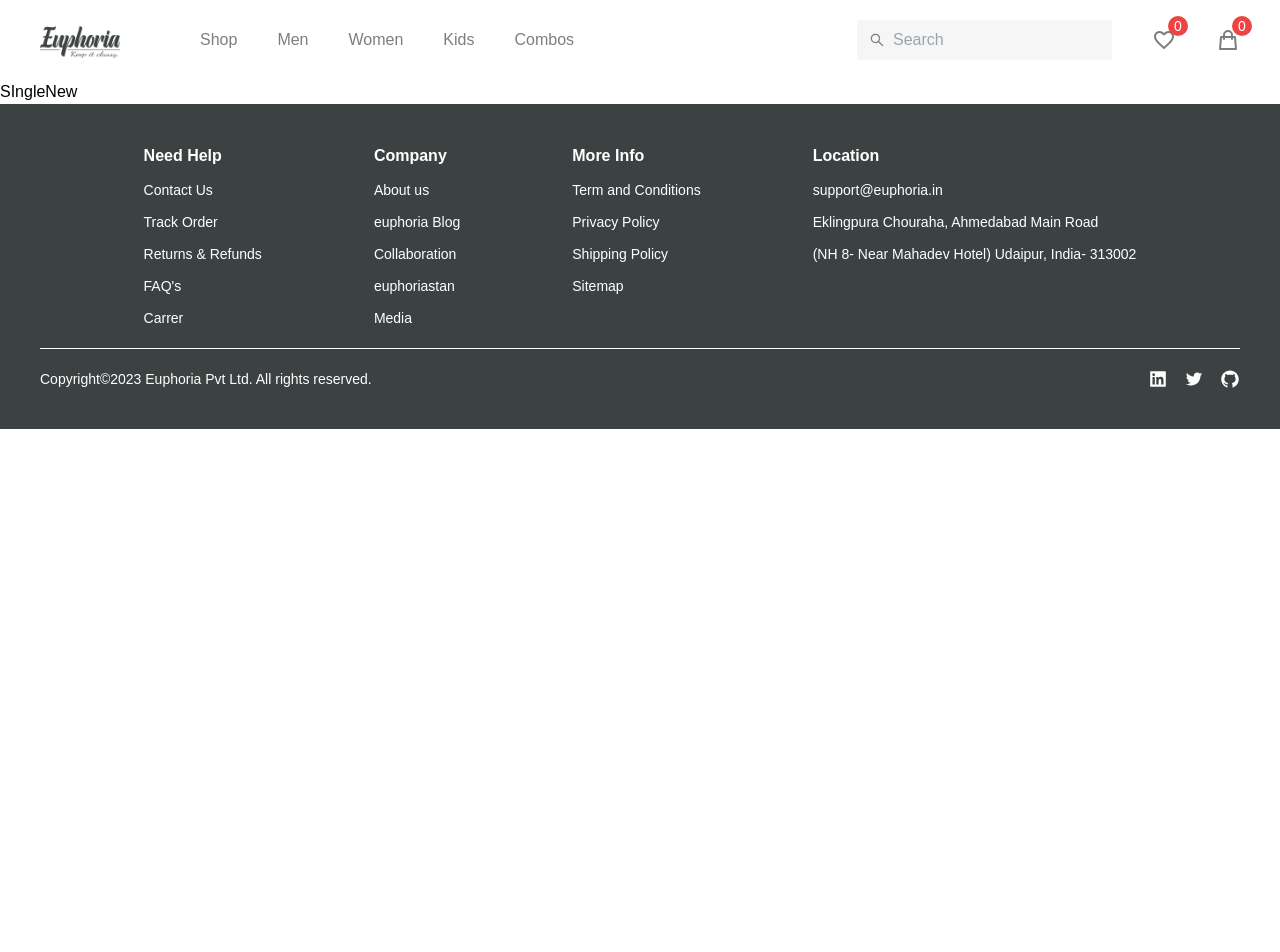
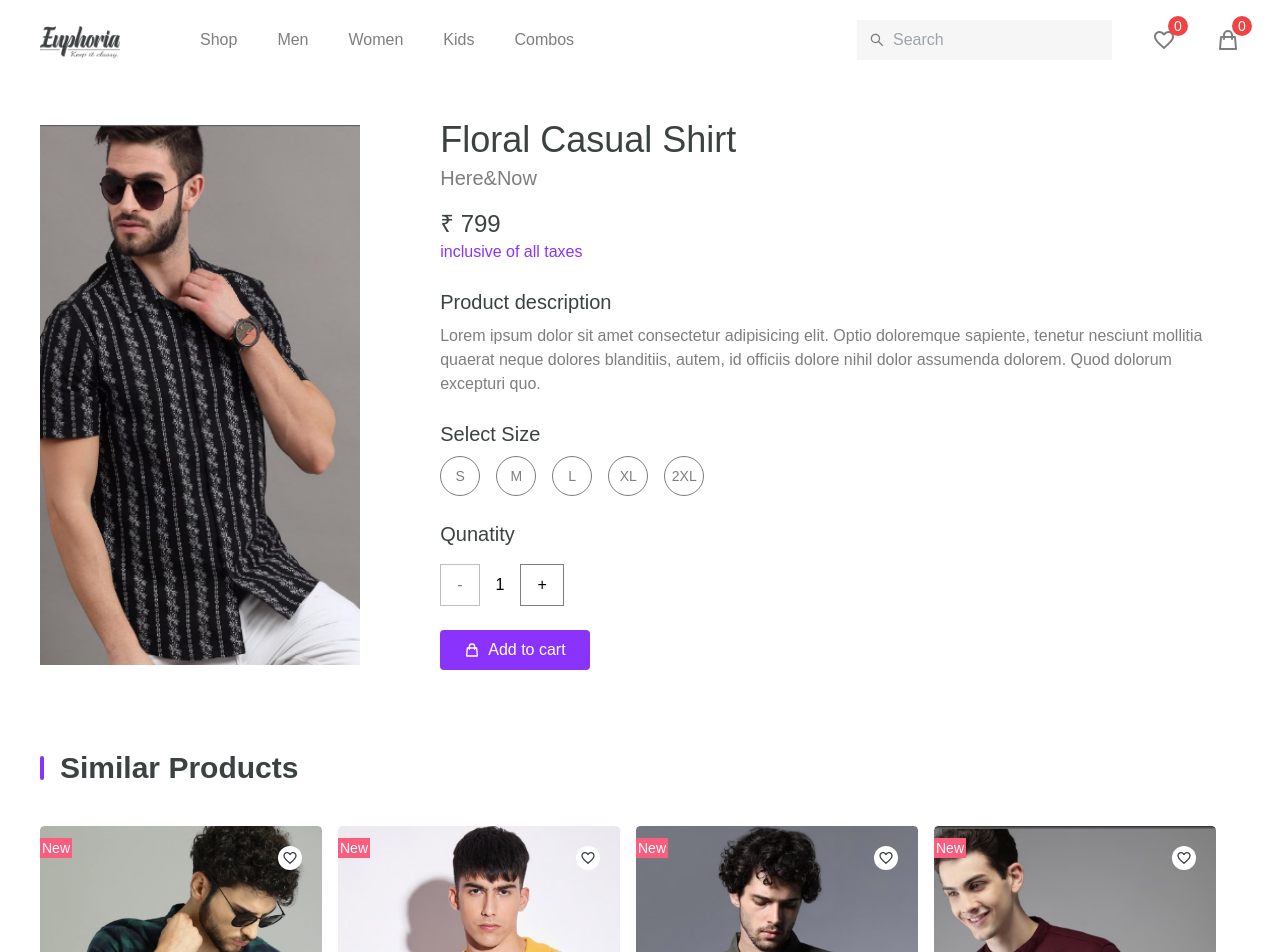
Before and after one commit to PrtHub/Euphoria-EcommerceApplication, a React (Vite) app: page /single/1 in a window 1280 px wide. Shown: the top 952 px of the page. Before the commit the page ends 800 px from the top, so only its background shows below. Built offline with nearby package versions, Linux system fonts and the light colour scheme; a web font is replaced by a local one.

Commit message:
single new page created

```diff
--- a/src/pages/SingleNew.jsx
+++ b/src/pages/SingleNew.jsx
@@ -1,16 +1,171 @@
-import { useParams } from "react-router-dom"
-import { Newproducts } from "../data/data"
-
+import { Newproducts } from "../data/data";
+import { Lazy, NewCard, TitleCard } from "../components";
+import { Link, useParams } from "react-router-dom";
+import { useState } from "react";
+import { HiOutlineShoppingBag } from "react-icons/hi";
+import { useDispatch } from "react-redux";
+import { addToCart } from "../redux/CartSlice";
 
 const SIngleNew = () => {
+  const dispatch = useDispatch();
+  const { id } = useParams();
+  const [goToCart, setGoToCart] = useState(false);
+  const [quantity, setQuantity] = useState(1);
 
-  const { id } = useParams()
+  const selectedProduct = Newproducts.find(
+    (product) => product.id === parseInt(id)
+  );
 
-  const selectedProductId =  Newproducts.find((product) => product.id === parseInt(id))
+  const similarProduct = Newproducts.filter(
+    (product) =>
+      product.tag === selectedProduct.tag && product.id !== selectedProduct.id
+  );
+
+  const similarProductCount = similarProduct.slice(0, 4);
+
+  const handleQuantity = (operation) => {
+    setQuantity((prevQuantity) =>
+      operation === "i" ? prevQuantity + 1 : prevQuantity - 1
+    );
+  };
+
+  const title = selectedProduct.title;
+  const image = selectedProduct.img;
+  const price = selectedProduct.price;
+
+  const handleAddToCart = () => {
+    dispatch(
+      addToCart({
+        id: selectedProduct.id,
+        title,
+        image,
+        price,
+        quantity,
+      })
+    ),
+      setGoToCart(true);
+  };
 
   return (
-    <div>SIngleNew</div>
-  )
-}
+    <main className="w-full h-full flex flex-col items-start px-5 xl:px-10 py-10 gap-20">
+      <section className="w-full h-full flex flex-col lg:flex-row items-start  lg:items-center justify-start gap-10 lg:gap-20">
+        <section className="w-full h-full sm:w-[410px] sm:h-[540px]">
+          <Lazy
+            img={selectedProduct.img}
+            className="w-full h-full sm:w-[410px] sm:h-[540px] object-center"
+          />
+        </section>
+        <section className="flex flex-col justify-start items-start gap-6">
+          <header className="flex flex-col items-start justify-start gap-4">
+            <section className="flex flex-col items-start justify-start gap-1">
+              <h1 className="font-medium text-3xl md:text-4xl text-black-100 capitalize">
+                {selectedProduct.title}
+              </h1>
+              <p className="capitalize text-light-gray text-xl font-medium">
+                {selectedProduct.brand}
+              </p>
+            </section>
+            <section className="">
+              <p className="font-normal text-black-100 text-2xl">
+                &#8377; {selectedProduct.price}
+              </p>
+              <p className="text-dark-violet font-medium">
+                inclusive of all taxes
+              </p>
+            </section>
+          </header>
+          <article className="max-w-5xl flex flex-col justify-start items-start gap-2">
+            <h3 className="font-medium text-xl text-black-100">
+              Product description
+            </h3>
+            <p className="text-light-gray">
+              Lorem ipsum dolor sit amet consectetur adipisicing elit. Optio
+              doloremque sapiente, tenetur nesciunt mollitia quaerat neque
+              dolores blanditiis, autem, id officiis dolore nihil dolor
+              assumenda dolorem. Quod dolorum excepturi quo.
+            </p>
+          </article>
+          <section className="flex flex-col gap-2 items-start">
+            <h3 className="font-medium text-xl text-black-100">Select Size</h3>
+            <div className="flex items-center gap-4">
+              <p className="w-10 h-10 text-light-gray border-[1px] border-light-gray rounded-full p-4 flex items-center justify-center text-sm">
+                S
+              </p>
+              <p className="w-10 h-10 text-light-gray border-[1px] border-light-gray rounded-full p-4 flex items-center justify-center text-sm">
+                M
+              </p>
+              <p className="w-10 h-10 text-light-gray border-[1px] border-light-gray rounded-full p-4 flex items-center justify-center text-sm">
+                L
+              </p>
+              <p className="w-10 h-10 text-light-gray border-[1px] border-light-gray rounded-full p-4 flex items-center justify-center text-sm">
+                XL
+              </p>
+              <p className="w-10 h-10 text-light-gray border-[1px] border-light-gray rounded-full p-4 flex items-center justify-center text-sm">
+                2XL
+              </p>
+            </div>
+          </section>
+          <section className="flex flex-col items-start justify-start gap-4">
+            <h3 className="font-medium text-xl text-black-100">Qunatity</h3>
+            <div className="flex items-center justify-start gap-4 font-normal text-base text-Primary">
+              <span
+                className={`border-[1px] border-light-gray-100 px-4 py-2 cursor-pointer ${
+                  quantity <= 1 ? "opacity-50 pointer-events-none" : ""
+                }`}
+                onClick={() => handleQuantity("d")}
+              >
+                -
+              </span>
+              <p>{quantity}</p>
+              <span
+                className="border-[1px] border-light-gray-100 px-4 py-2 cursor-pointer"
+                onClick={() => handleQuantity("i")}
+              >
+                +
+              </span>
+            </div>
+          </section>
+          <div className="flex items-center justify-start">
+            {goToCart ? (
+              <Link
+                to="/cart"
+                className="bg-dark-violet text-white px-5 py-2 rounded"
+              >
+                Go to cart
+              </Link>
+            ) : (
+              <button
+                className="flex items-center  gap-2 bg-dark-violet text-white font-medium
+                 px-6 py-2 rounded"
+                onClick={handleAddToCart}
+              >
+                <HiOutlineShoppingBag /> Add to cart
+              </button>
+            )}
+          </div>
+        </section>
+      </section>
+      <section
+        className="w-full h-full flex flex-col
+         items-start justify-start gap-10"
+      >
+        <TitleCard title="Similar Products" />
+        <section className="w-full h-full flex flex-wrap items-start justify-start gap-10 xl:gap-4">
+          {similarProductCount.map((product) => (
+            <NewCard
+              key={product.id}
+              id={product.id}
+              img={product.img}
+              title={product.title}
+              brand={product.brand}
+              price={product.price}
+              isNew={product.isNew}
+            />
+          ))}
+        </section>
+      </section>
+    </main>
+  );
+};
 
-export default SIngleNew
+export default SIngleNew;
```
